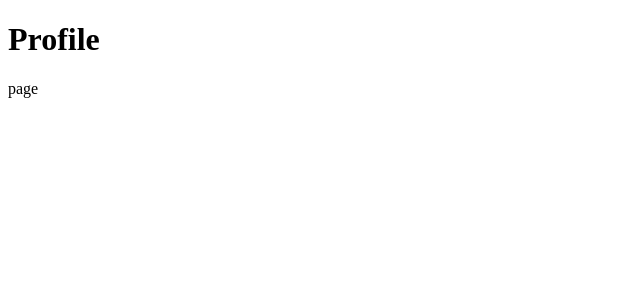
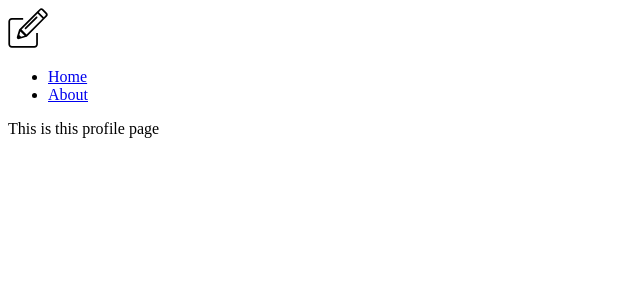
Before and after one commit to junbae2/junbae2.github.io, a React app: page /about in a window 1280 px wide. Shown: the top 300 px of the page, without its empty margins (0-640 px from the left). Built offline with nearby package versions, Linux system fonts and the light colour scheme.

Commit message:
Fix a link bug

```diff
--- a/src/components/Navigation.js
+++ b/src/components/Navigation.js
@@ -9,7 +9,7 @@ const Navigation = () => {
           <Link to="/">Home</Link>
         </li>
         <li>
-          <link to="/about">About</link>
+          <Link to="/about">About</Link>
         </li>
       </ul>
     </div>
--- a/src/pages/about.js
+++ b/src/pages/about.js
@@ -1,10 +1,13 @@
 import React from 'react'
+import Header from '../components/Header'
+import Navigation from '../components/Navigation'
 
 const About = () => {
   return (
     <div>
-      <h1>Profile</h1>
-      <p>page</p>
+      <Header/>
+      <Navigation/>
+      <p>This is this profile page</p>
     </div>
   )
 }
--- a/src/pages/home.js
+++ b/src/pages/home.js
@@ -1,7 +1,6 @@
 import React from 'react'
-
+import Navigation from '../components/Navigation'
 import Header from '../components/Header'
-import Navigation from '../components/Navigation'
 
 const Home = () => {
   return (
--- a/webpack.config.js
+++ b/webpack.config.js
@@ -21,6 +21,17 @@ module.exports = {
           options: { minimize: true },
         },
       },
+      {
+        test: /\.svg$/,
+        use: [
+          {
+            loader: 'svg-url-loader',
+            options: {
+              limit: 10000,
+            },
+          },
+        ],
+      },
     ],
   },
   plugins: [
```
